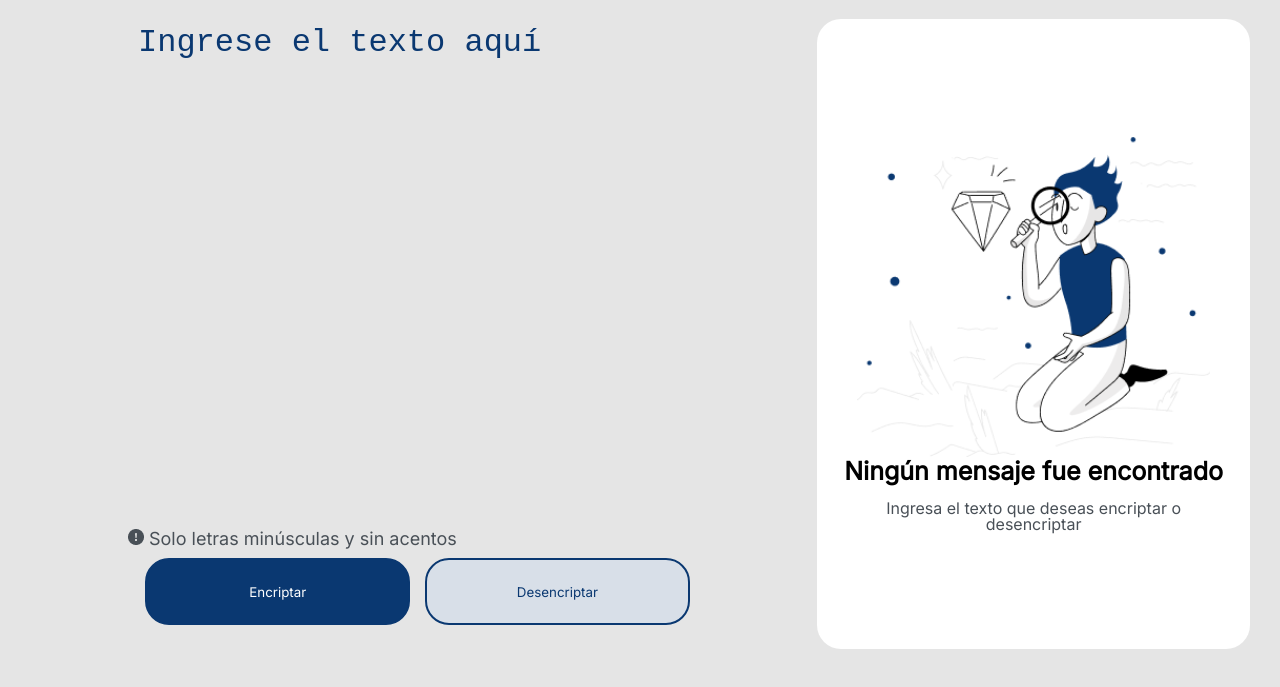
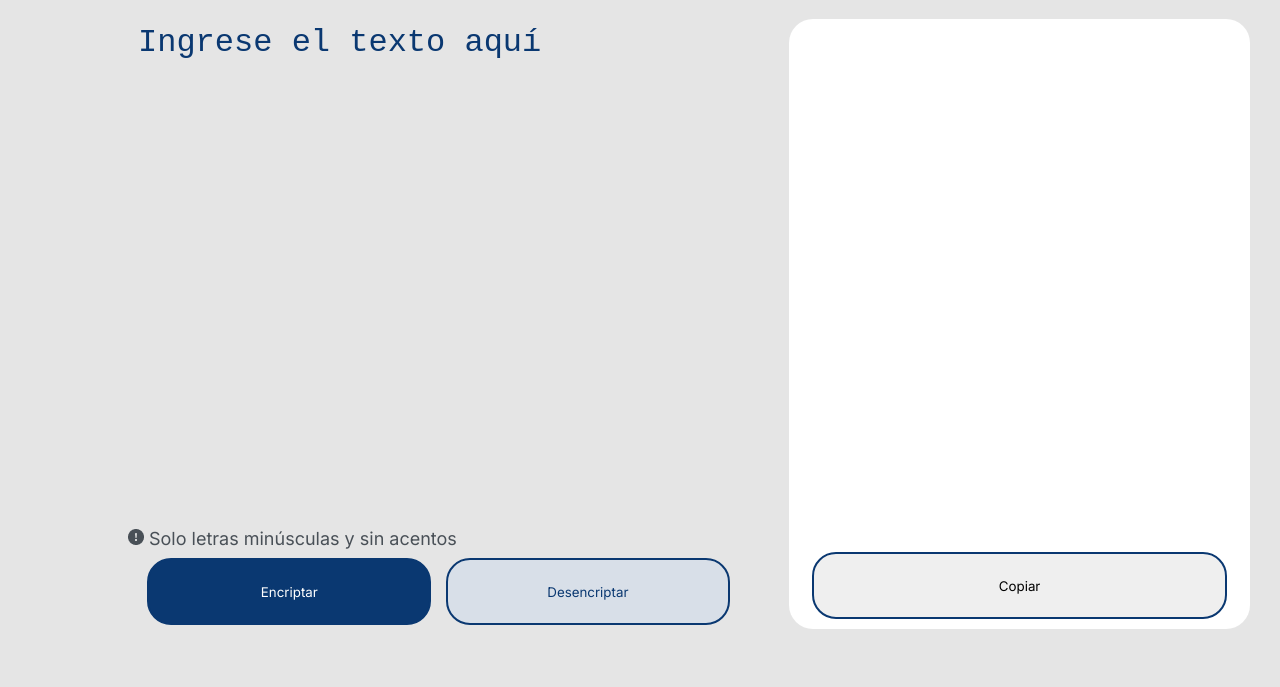
Before and after one commit to Nicolas-Pena-Mogollon/ONE-Challenge1, a plain HTML site: page index.html in a window 1280 px wide. Both pictures are taken after a click on the button "Encriptar". Shown: the part 71-758 px from the top of the page. Drawn offline with Linux system fonts and the light colour scheme.

Commit message:
Display text creation and functions
Creation of the decript and encript functions, modifications on the display text area and creation of copy button

```diff
--- a/index.html
+++ b/index.html
@@ -19,22 +19,24 @@
 
         <main>
             <section class="encriptador">
-                <textarea id="textinput" class="input-padron" placeholder="Ingrese el texto aquí" required></textarea>
+                <textarea class="input-padron" placeholder="Ingrese el texto aquí" required></textarea>
                 <img class="vector" src="img/Vector.png"><p class="textinfo">Solo letras minúsculas y sin acentos</p>
                 <div class="botones">
-                    <button class="encriptar">Encriptar</button>
-                    <button class="desencriptar">Desencriptar</button>
+                    <button onclick= "encript()" class="encriptar">Encriptar</button>
+                    <button onclick= "decript()" class="desencriptar">Desencriptar</button>
                 </div>
             </section>
 
             <section class="display">
-                <div class="image">
+                <div class="display-text">
                     <img src="img/Boy.png">
                     <h2>Ningún mensaje fue encontrado</h2>
                     <br>
                     <p>Ingresa el texto que deseas encriptar o desencriptar</p>
                 </div>
+                <button class="copy">Copiar</button>
             </section>
         </main>
+        <script src="/script.js"></script>
     </body>
 </html>
--- a/script.js
+++ b/script.js
@@ -0,0 +1,47 @@
+const textArea = document.querySelector(".input-padron");
+const botEncriptar = document.querySelector(".encriptar");
+const botDesencriptar = document.querySelector(".desencriptar");
+const display = document.querySelector(".display");
+const format =  [["e", "enter"], ["i", "imes"], ["a", "ai"], ["o", "ober"], ["u", "ufat"]];
+
+function validarTexto() {
+    let texto = textArea.value;
+    let validador = /[áéíóúÁÉÍÓÚñÑ!@#$%^&*()A-Z]/.test(texto);
+    if (validador){
+        alert("Solo son permitidas letras minúsculas y sin acentos")
+        cleanFields();
+        return true;
+    }
+}
+
+function cleanFields() {
+    textArea.value = "";
+}
+
+function encript() {
+    let resultText = textArea.value;
+    if (!validarTexto()){
+        for (let i= 0; i < format.length; i++)
+            resultText = resultText.replaceAll(format[i][0], format[i][1]);
+    }
+    textArea.value = "";
+    changeDisplayContent(resultText);
+}
+
+function decript(){
+    let resultText = textArea.value;
+    if (!validarTexto()){
+        for (let i= 0; i < format.length; i++)
+            resultText = resultText.replaceAll(format[i][1], format[i][0]);
+    }
+    textArea.value = "";
+    changeDisplayContent(resultText);
+}
+
+function changeDisplayContent(content){
+    display.removeChild(document.querySelector(".display-text"));
+    let newDisplayText = document.createElement("textarea");
+    newDisplayText.className = "display-text";
+    newDisplayText.textContent = content;
+    display.insertBefore(newDisplayText, document.querySelector(".copy"));
+}
--- a/style.css
+++ b/style.css
@@ -16,7 +16,7 @@ header{
     display: inline-block;
     width: 60%;
     height: 100%;
-    margin: 20px 100px 0 10%;
+    margin: 20px 30px 0 10%;
 }
 
 .input-padron{
@@ -59,7 +59,6 @@ header{
     margin: 10px 10px 0 0;
     font-family: "Inter";
     display: inline-block;
-    padding: 24px;
     border: 2px solid #0A3871;
     border-radius: 24px;
     width: 45%;
@@ -77,35 +76,56 @@ header{
 }
 
 .display {
+    position: relative;
     width: 40%;
-    height: 630px;
+    height: 610px;
     background: white;
-    background-repeat: no-repeat;
-    background-position: center;
     border: none;
     border-radius: 24px;
     color: #0A3871;
     margin: 20px 30px 0 0;
-    margin-top: 20px;
     padding-left: 20px;
     padding-right: 20px;
 }
 
-.image {
+.display-text {
     padding-top: 30%;
     text-align: center;
 }
 
-.image img {
+.display-text img {
     width: 90%;
 }
 
-.image h2 {
+.display-text h2 {
     font-size: 25px;
     font-weight: bold;
     color: black;
 }
 
-.image p {
+.display-text p {
     color: #495057;
 }
+
+.display textarea {
+    margin-top: 30px;
+    top:10px;
+    padding: 10px;
+    height: 70%;
+    width: 90%;
+    font-size: 20px;
+    resize: none;
+    border: none;
+}
+
+.copy {
+    font-family: "Inter";
+    padding: 24px;
+    border: 2px solid #0A3871;
+    border-radius: 24px;
+    width: 90%;
+    height: 67px;
+    position: absolute;
+    bottom: 10px;
+    left: 5%;
+}
```
